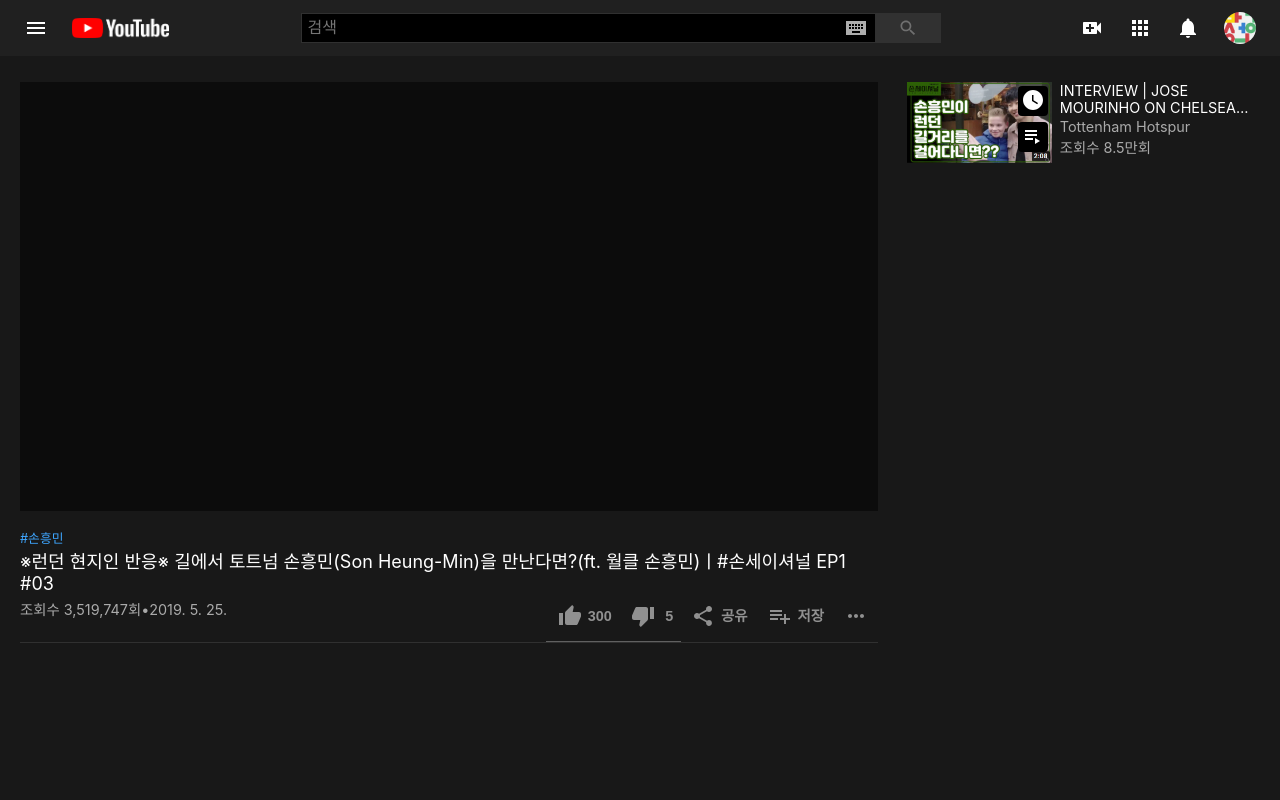
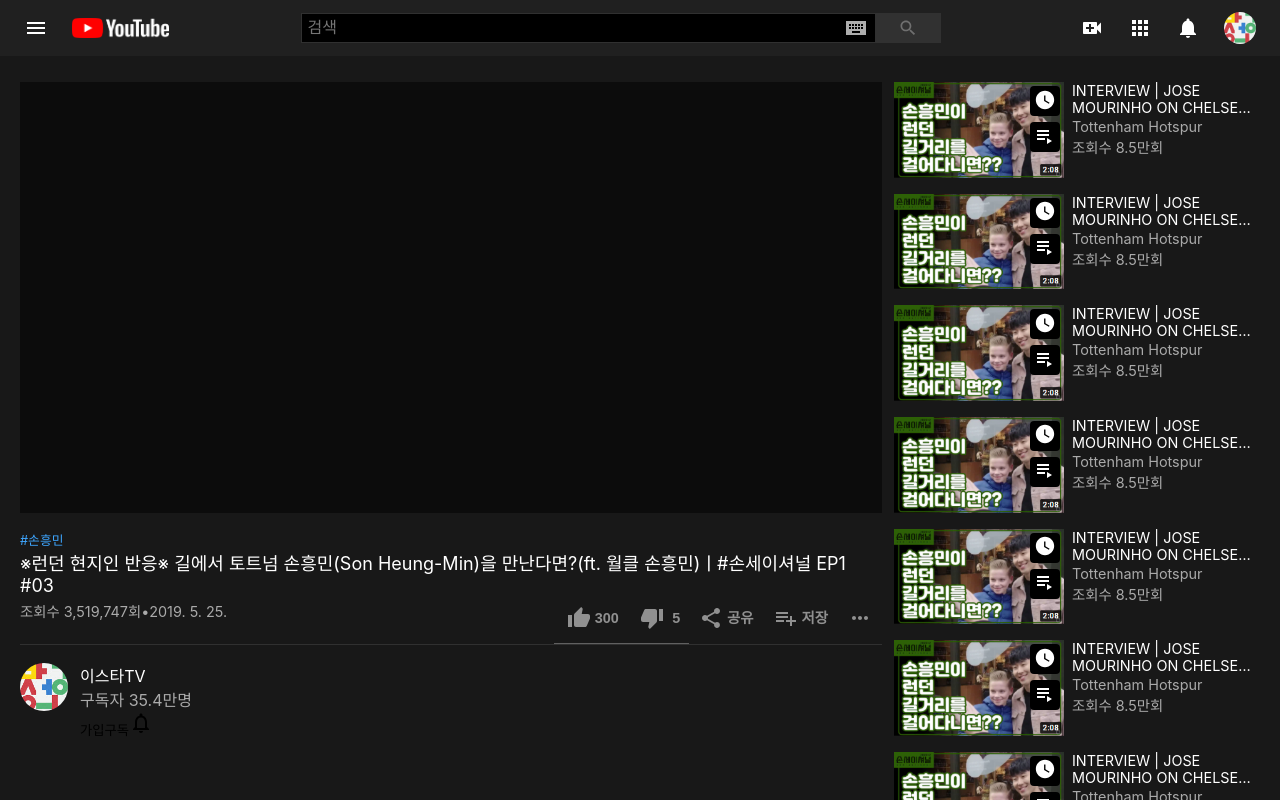
Before and after one commit to SungeunP/Youtube-clone, a Next.js app: page /video in a window 1280 px wide. Built offline with nearby package versions, Linux system fonts and the light colour scheme.

Commit message:
Implement horizontal mode of contentCard component

```diff
--- a/components/content/contentCard.js
+++ b/components/content/contentCard.js
@@ -31,7 +31,7 @@
         <ul className="video-menu">
           <li>
             <button className="video-opt-btn">
-              <WatchLaterIcon />
+              <WatchLaterIcon style={{fontSize: 22}} />
             </button>
           </li>
           <li>
@@ -69,6 +69,7 @@
         }
         .content-card.horizontal {
           width: 100%;
+          margin: 0px 0px 4px 0px;
         }
         .content-card.horizontal > * {
           display: inline-block;
@@ -76,7 +77,7 @@
 
         .content-card.horizontal .thumbnail {
           position: relative;
-          width: 40%;
+          width: 170px;
         }
 
         .content-card .thumbnail .video-thumbnail {
@@ -109,15 +110,20 @@
           color: #fff;
           border-radius: 4px;
         }
+        .content-card.horizontal .thumbnail .video-menu .video-opt-btn svg {
+          font-size: 0.4em !important;
+        }
+
         .content-card .thumbnail .video-menu li:last-child .video-opt-btn svg {
           font-size: 1.7rem;
         }
-        .content-card.horizontal .thumbnail .video-menu li .video-opt-btn svg {
-          font-size: 0.6em;
-        }
+        /* .content-card.horizontal .thumbnail .video-menu .video-opt-btn .MuiSvgIcon-root {
+          width: 0.8em;
+          height: 0.8em;
+        } */
 
         .content-card.horizontal .info {
-          width: 60%;
+          width: calc(100% - 170px);
           vertical-align: top;
         }
         .content-card .info .text {
@@ -127,7 +133,7 @@
         }
         .content-card.horizontal .info .text {
           width: 100%;
-          padding: 0px 16px 0px 8px;
+          padding: 0px 0px 0px 8px;
         }
 
         .content-card .info .text .video-title {
--- a/pages/index.js
+++ b/pages/index.js
@@ -11,7 +11,7 @@
   return (
     <Layout>
       <Head>
-        <title>Hello world</title>
+        <title>Youtube</title>
         <link rel="icon" href="/favicon.ico" />
       </Head>
 
--- a/pages/video/index.js
+++ b/pages/video/index.js
@@ -8,7 +8,10 @@
 import ShareIcon from '@material-ui/icons/Share';
 import PlaylistAddIcon from '@material-ui/icons/PlaylistAdd';
 import MoreHorizIcon from '@material-ui/icons/MoreHoriz';
+import NotificationsOutlinedIcon from '@material-ui/icons/NotificationsOutlined';
+
 import ContentCard from '../../components/content/contentCard';
+
 
 const Video = () => {
 
@@ -58,7 +61,28 @@
           </div>
 
           <div className="channel-info">
+            <div id="channel-profile-img-area">
+              <img src="./profile-img.jpg" className="profile-img" />
+            </div>
+            <div id="channel-info-area">
+              <div className="wrapper">
+                <div>
+                  <span> 이스타TV </span>
+                  <p> 구독자 <span> 35.4만명</span></p>
+                </div>
+                <div>
+                  <button className="channel-pay-sub"> 가입 </button>
+                  <button className="channel-sub"> 구독 </button>
+                  <button className="channel-alert">
+                    <NotificationsOutlinedIcon />
+                  </button>
+                </div>
+              </div>
 
+              <div className="channel-description">
+
+              </div>
+            </div>
           </div>
 
           <div className="comment">
@@ -66,7 +90,22 @@
           </div>
 
         </div>
-        <div className="recog-videos">
+        <div className="recommend-videos">
+          <ContentCard type="hor" />
+          <ContentCard type="hor" />
+          <ContentCard type="hor" />
+          <ContentCard type="hor" />
+          <ContentCard type="hor" />
+          <ContentCard type="hor" />
+          <ContentCard type="hor" />
+          <ContentCard type="hor" />
+          <ContentCard type="hor" />
+          <ContentCard type="hor" />
+          <ContentCard type="hor" />
+          <ContentCard type="hor" />
+          <ContentCard type="hor" />
+          <ContentCard type="hor" />
+          <ContentCard type="hor" />
           <ContentCard type="hor" />
         </div>
       </div>
@@ -74,8 +113,8 @@
       <style jsx>{`
         .yt-video {
           display: grid;
-          grid-template-columns: calc(70% - 10px) calc(30% - 10px);
-          grid-column-gap: 20px;
+          grid-template-columns: calc(70% - 6px) calc(30% - 6px);
+          grid-column-gap: 12px;
         }
 
         .video-contents {
@@ -118,7 +157,7 @@
         .video-contents .video-infos .video-meta .video-actions button span {
         /* .video-contents .video-infos .video-meta .video-actions .video-rate .rate-btns button span { */
           vertical-align: top;
-          line-height: 24px;
+          line-height: 24px; dev
           margin-left: 6px;
           font-weight: bold;
           font-size: 0.9rem;
@@ -128,6 +167,22 @@
           padding: 10px 10px;
           color: #909090;
         }
+        .video-contents .video-infos .video-meta .video-actions .action-btn span {
+          margin-left: 4px;
+        }
+
+        /* channel-info */
+        .video-contents .channel-info {
+          display: grid;
+          padding: 18px 0px;
+          grid-template-columns: 48px calc(100% - 60px);
+          grid-column-gap: 12px;
+        }
+        .video-contents .channel-info .profile-img {
+          width: 48px;
+          height: 48px;
+          border-radius: 50%;
+        }
       `}</style>
     </Layout>
   )
```
